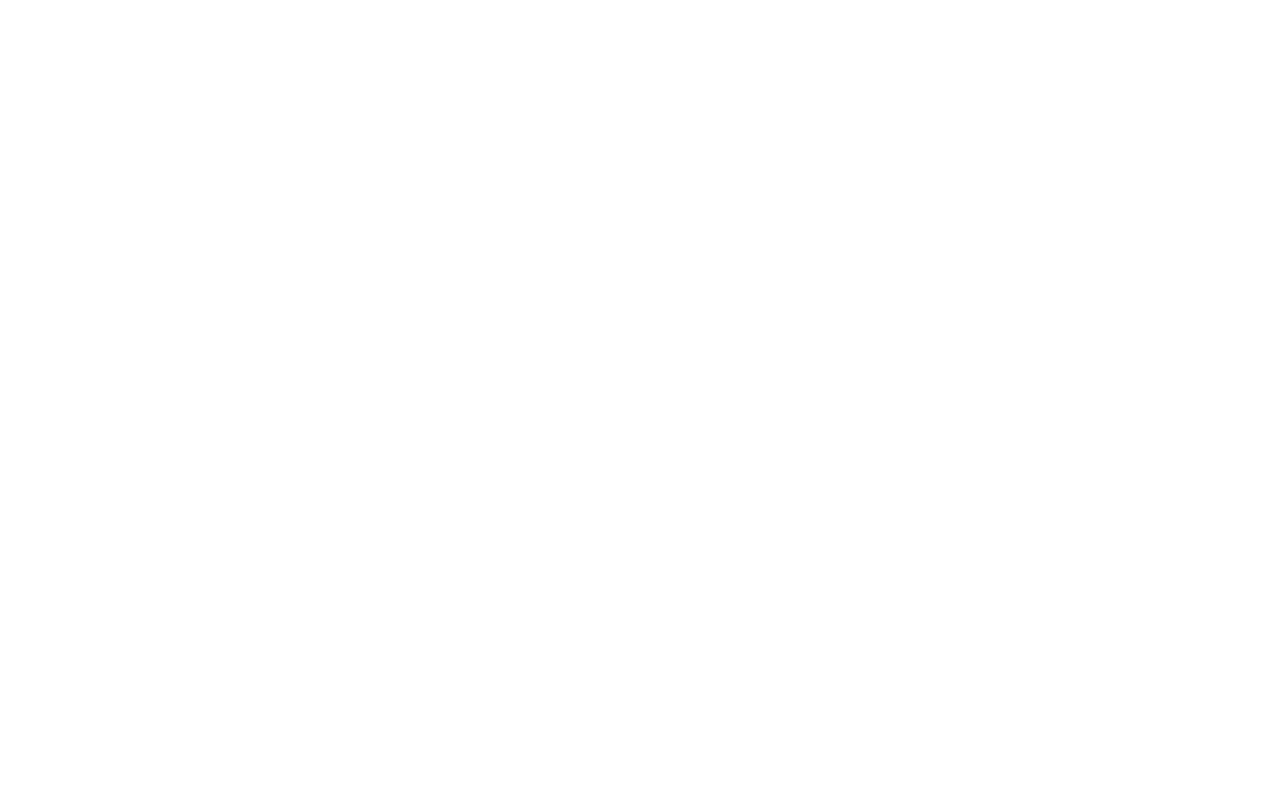
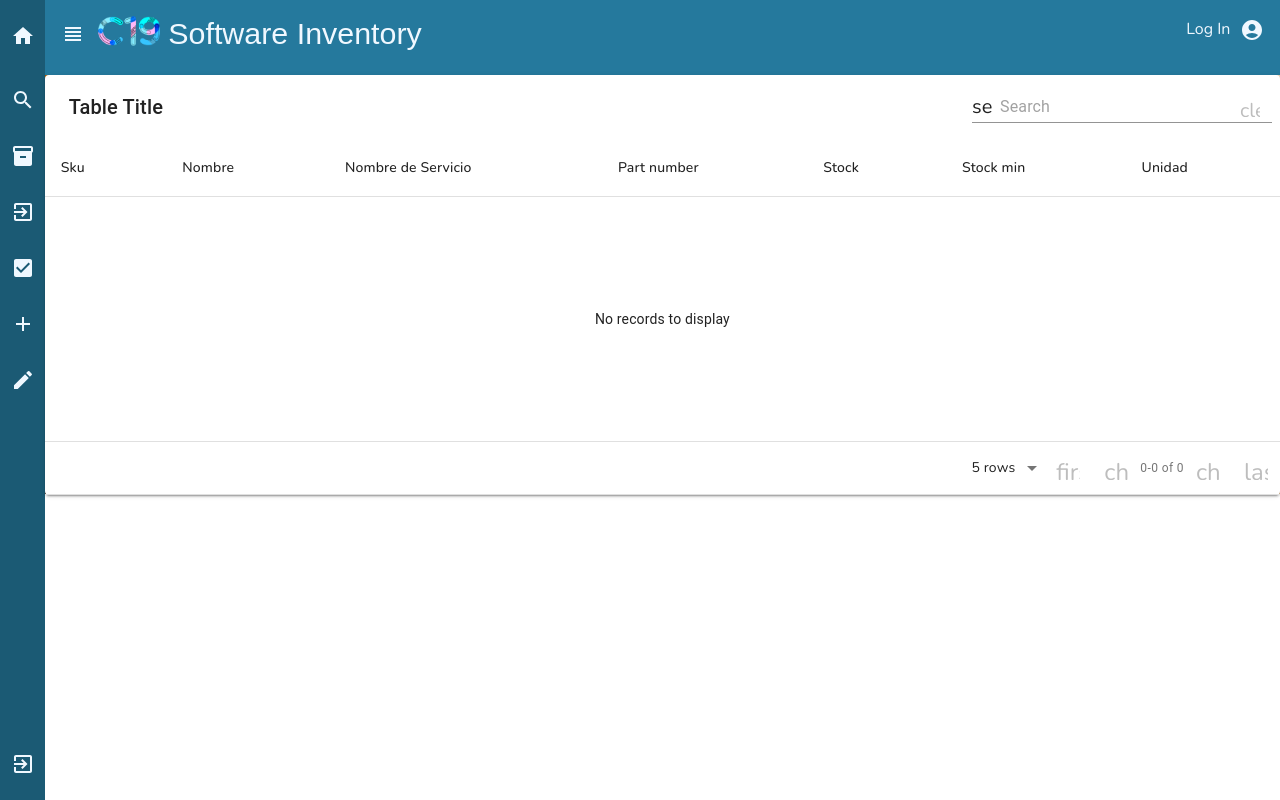
Before and after one commit to felipepizarro-osd/inventaryAppFrontend, a React (Create React App) app: page /revisar_stock in a window 1280 px wide. Before the commit this address had no page. Built offline with nearby package versions, Linux system fonts and the light colour scheme.

Commit message:
Update code

```diff
--- a/src/App.js
+++ b/src/App.js
@@ -2,6 +2,7 @@
 import Login from "./pages/login/Login"
 import Single from "./pages/single/single"
 import New from "./pages/new/New"
+import Stock from "./pages/stock/stock"
 
 
 import {
@@ -30,6 +31,9 @@
               <Route path=":productId" element={<Single/>}/>
               <Route path="new" element={<New/>}/>
             </Route>
+            <Route path="revisar_stock">
+              <Route index element={<Stock/>}/>
+            </Route>
         </Routes>
       </BrowserRouter>
 
--- a/src/components/navbar/navbar.jsx
+++ b/src/components/navbar/navbar.jsx
@@ -25,7 +25,7 @@
           <SearchIcon className="nav-link-icon" />
           <span className="nav-link-name">Buscar Producto</span>
         </Link>
-        <Link to="users" className="nav-link">
+        <Link to="/products" className="nav-link">
           <Inventory2Icon className="nav-link-icon" />
           <span className="nav-link-name">
             Almacenar o editar producto
@@ -35,7 +35,7 @@
           <ExitToAppIcon className="nav-link-icon" />
           <span className="nav-link-name">Retirar Producto</span>
         </Link>
-        <Link to="" className="nav-link">
+        <Link to="/revisar_stock" className="nav-link">
           <CheckBoxIcon className="nav-link-icon" />
           <span className="nav-link-name">Revisar stock</span>
         </Link>
--- a/src/components/scannerQr/Scanner.jsx
+++ b/src/components/scannerQr/Scanner.jsx
@@ -24,7 +24,7 @@
   const [boton, setBoton] = useState(false);
 
   const handleBoton = () => {
-    setBoton(true);
+    setBoton(!setBoton);
   };
   const handleCloseBoton =  () => {
     setBoton(false);
@@ -110,7 +110,7 @@
       </Grid>
     </div>
   );
-  const [mystream, setmystream] = useState(false);
+  const [mystream, setmystream] = useState(true);
   const [videoswitch, setvideo] = useState(true);
   const myvideo = useRef(null);
 
@@ -150,8 +150,9 @@
         <Button size="large" variant="contained" onClick={handleVideo}>{videoswitch ? "Desactivar camara" :
                     "Activar camara"}</Button>
     </div>
-    <div>
-       <video ref={myvideo} style={{width: '100%', height:'200px'}}><QrReader
+    <div style={{backgroundColor:'black'}}>
+        <video ref={myvideo} style={{width: '100%', height:'200px'}}>
+        <QrReader
           delay={300}
           onResult={(result) => {
               if (!!result) {
@@ -159,8 +160,9 @@
               searchProduct(result?.text);
             }
           }}
-        /></video>
+        />
 
+        </video>
       <Modal open={open} onClose={handleClickOpen} >
         {body}
       </Modal>
--- a/src/components/searchProduct/searchProducts.jsx
+++ b/src/components/searchProduct/searchProducts.jsx
@@ -126,6 +126,7 @@
     </div>
   );
   return (
+    <div>
     <div className="Buscar">
       <div className="top">
         <div className="title">Sistema de Inventario</div>
@@ -182,5 +183,6 @@
         </div>
       </div>
     </div>
+    </div>
   );
 }
--- a/src/components/searchProduct/searchProducts.scss
+++ b/src/components/searchProduct/searchProducts.scss
@@ -1,14 +1,14 @@
+
 .Buscar {
     max-width: 100%;
     height: auto;
-    background-image: url("../img/backgroundHome.jpg");
     padding: 10px;
     display: flex;
-    margin-top: 1rem;
+    margin-top: 2.9rem;
     flex-direction: column;
     justify-content: center;
     align-items: center;
-    min-height: 100vh;
+    min-height: 95vh;
 
 
 
@@ -80,3 +80,15 @@
     }
 
 }
+@media screen and (max-width: 700px) {
+    .home{
+        flex-direction: column;
+    }
+    .search{
+        margin-left: 2.8rem;
+    }
+    .sidebar{
+        position: fixed;
+    }
+
+}
--- a/src/components/sidebar/sidebar.jsx
+++ b/src/components/sidebar/sidebar.jsx
@@ -30,9 +30,11 @@
           </Link>
         </div>
       </header>
+      <div>
       <aside className={`sidebar ${show ? "show" : null}`}>
         <Navbar/>
       </aside>
+      </div>
     </main>
   );
 };
--- a/src/components/sidebar/sidebar.scss
+++ b/src/components/sidebar/sidebar.scss
@@ -46,7 +46,7 @@
 .sidebar {
   position: fixed;
   top: 0;
-  left: -30%;
+  left: 0;
   height: 100%;
   width: var(--nav-width);
   background-color: var(--first-color);
@@ -85,10 +85,10 @@
   transition: 0.5s;
 }
 .show {
-  left: 0;
+  width: calc(var(--header-height) + 195px);
 }
 .space-toggle {
-  padding-left: calc(var(--nav-width) + 1rem);
+  padding-left: calc(var(--nav-width) + 200px);
 }
 
 @media screen and (min-width: 768px) {
--- a/src/pages/home/Home.jsx
+++ b/src/pages/home/Home.jsx
@@ -8,14 +8,18 @@
 
 const Home = () => {
   return (
-    <div className='home'>
+    <section className='home'>
 
+      <div className='homeConteiner'>
 
-        <div className='homeConteiner'>
-          <Search/>
-          <Sidebar className='sidebar'/>
+        <div className='search'>
+        <Search/>
         </div>
-    </div>
+        <div>
+        <Sidebar className='sidebar'/>
+      </div>
+      </div>
+    </section>
   )
 }
 
--- a/src/pages/home/Home.scss
+++ b/src/pages/home/Home.scss
@@ -1,4 +1,5 @@
 .home{
+    background-image: url("../../components/img/backgroundHome.jpg");
     display: contents;
     .homeConteiner{
 
@@ -24,9 +25,16 @@
         }
     }
 }
-@media screen and (max-width: 700px) {
+@media screen and (max-width: 768px) {
     .home{
-        flex-direction: column-reverse;
+        flex-direction: column;
+    }
+    .search{
+        margin-left: 2.8rem;
+        margin-top: 4rem;
+    }
+    .sidebar{
+        position: block;
     }
 
 }
--- /dev/null
+++ b/src/pages/stock/stock.jsx
@@ -0,0 +1,32 @@
+import MaterialTable from 'material-table'
+import React from 'react'
+import Sidebar from '../../components/sidebar/sidebar'
+import './stock.scss'
+
+const Stock = () => {
+
+    const columns=[
+        {title:"Sku", field:"sku"},
+        {title:"Nombre", field:"nombre"},
+        {title:"Nombre de Servicio", field:"nombre_servicio"},
+        {title:"Part number", field:"part_number"},
+        {title:"Stock", field:"stock"},
+        {title:"Stock min", field:"stock_min"},
+        {title:"Unidad", field:"unidad"}
+    ]
+  return (
+    <section className='home'>
+    <div >
+      <Sidebar className='sidebar'/>
+    </div>
+    <div className='homeConteiner'>
+
+      <div className='table'>
+        <MaterialTable columns={columns}/>
+      </div>
+    </div>
+    </section>
+  )
+}
+
+export default Stock;
--- /dev/null
+++ b/src/pages/stock/stock.scss
@@ -0,0 +1,19 @@
+.home{
+    display: flex;
+}
+.table{
+    margin-left: 2.8rem;
+    margin-top: 0;
+}
+.sidebar{
+    display: fixed;
+}
+@media screen and (min-width: 768px) {
+    .table{
+        margin-left: -8.4rem;
+        margin-top: 4.7rem;
+    }
+    .sidebar{
+        position: fixed;
+    }
+}
```
Also changed, not shown: package.json (+10 -5 lines), 1 other file (tests, documents, lock files or other folders).
